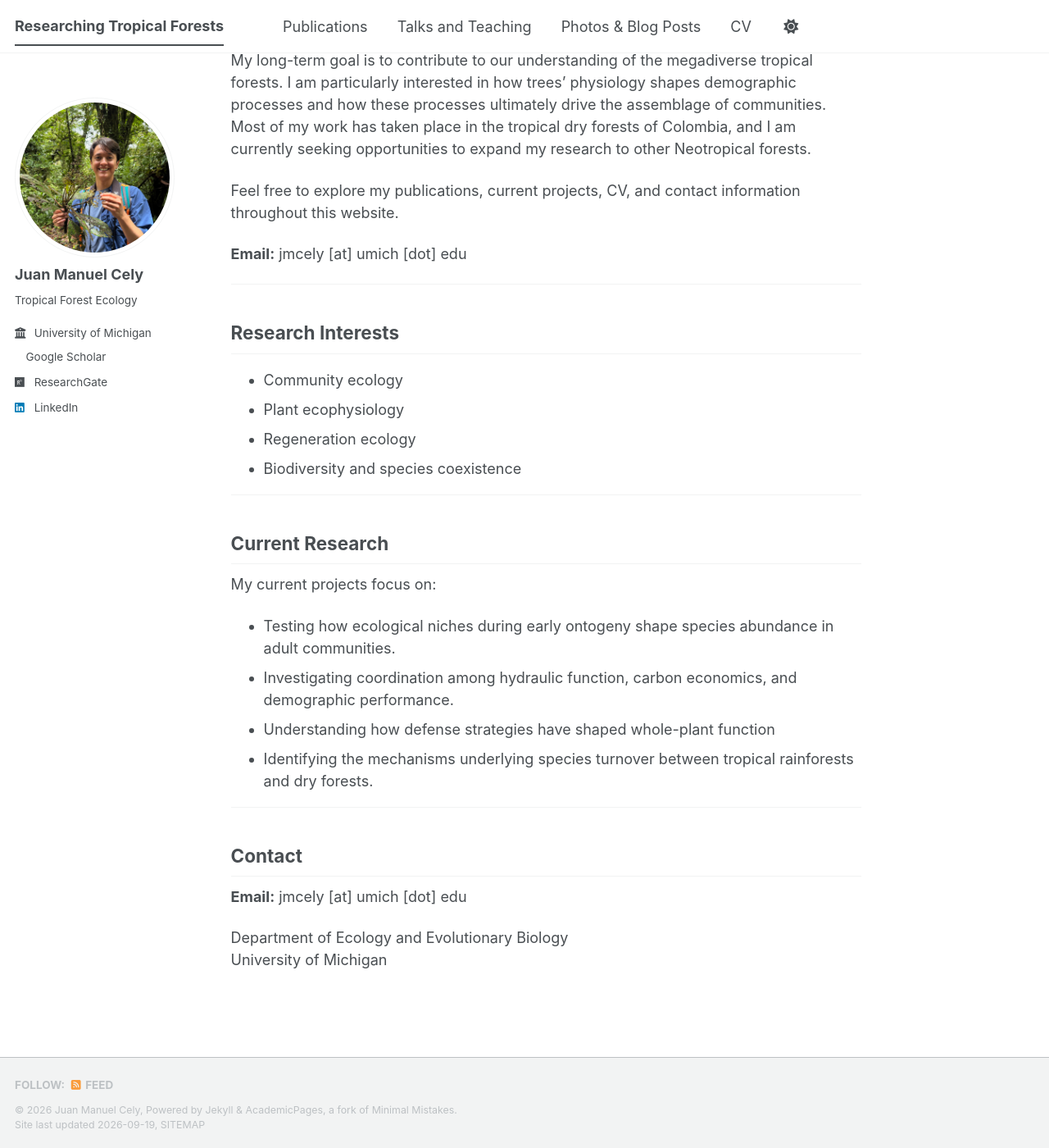
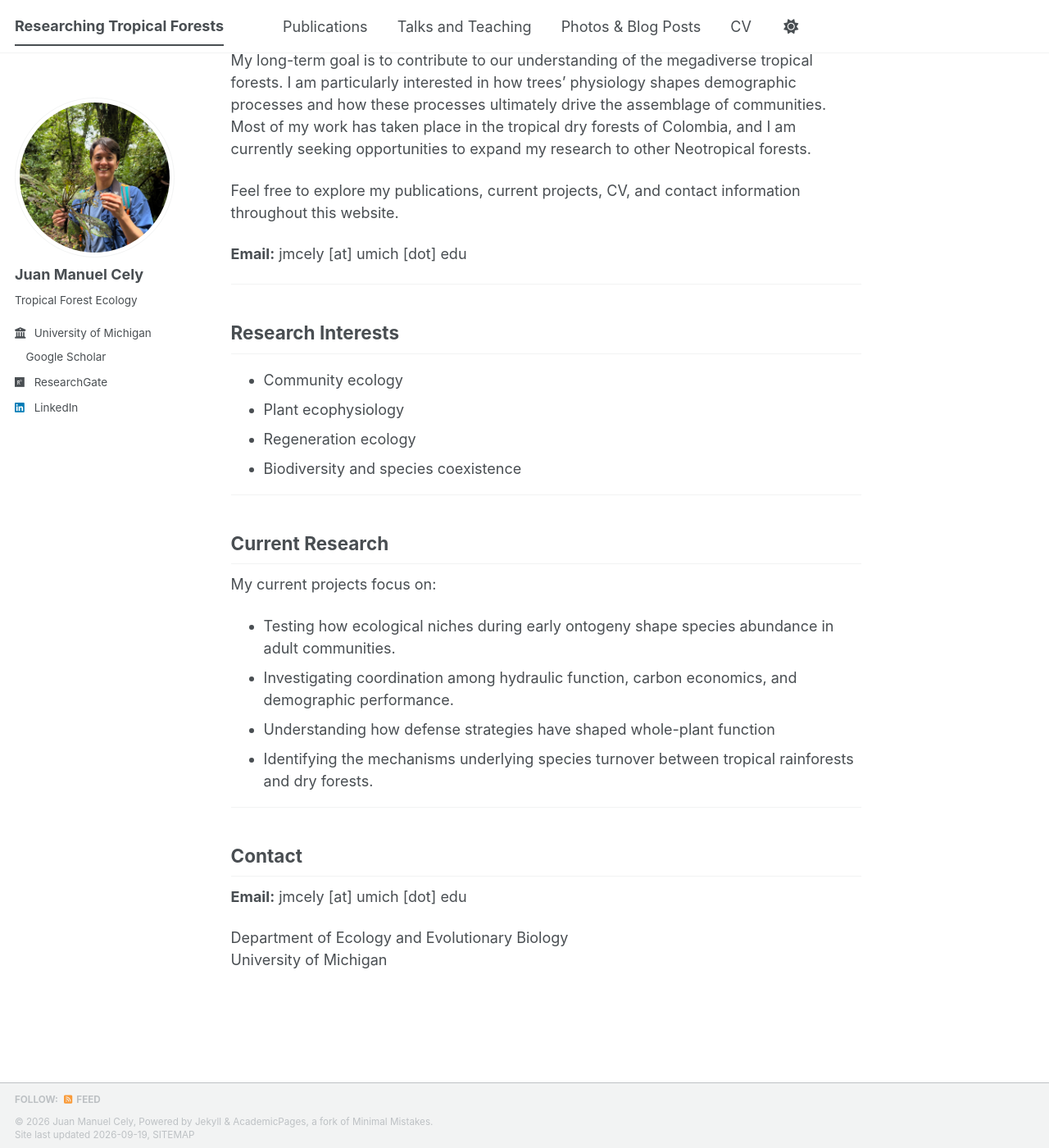
Before and after one commit to jmcely-hub/jmcely-hub.github.io, a Jekyll site: the page built from _pages/about.md, in a window 1280 px wide and 1400 px high, scrolled down 207 px. Shown: the whole window at 82% size. Built offline with Jekyll 4.4.1, drawn with Linux system fonts in a browser that asks for light colours; a style sheet for code colours, icons or effects is not loaded.

Commit message:
Update main.scss

```diff
--- a/assets/css/main.scss
+++ b/assets/css/main.scss
@@ -47,3 +47,12 @@
 .archive__item-title:has(a[href*="/publication/"]) {
   font-size: 1.1rem;
 }
+
+/* Custom: smaller footer */
+.page__footer { margin-top: 1.5em; }
+.page__footer footer { margin-top: 0.4em; padding-bottom: 0.4em; }
+.page__footer-follow .social-icons { margin: 0; }
+.page__footer-follow,
+.page__footer-copyright { font-size: 0.65em; line-height: 1.4; }
+.page__footer-follow li,
+.page__footer-follow a { font-size: inherit; }
```
